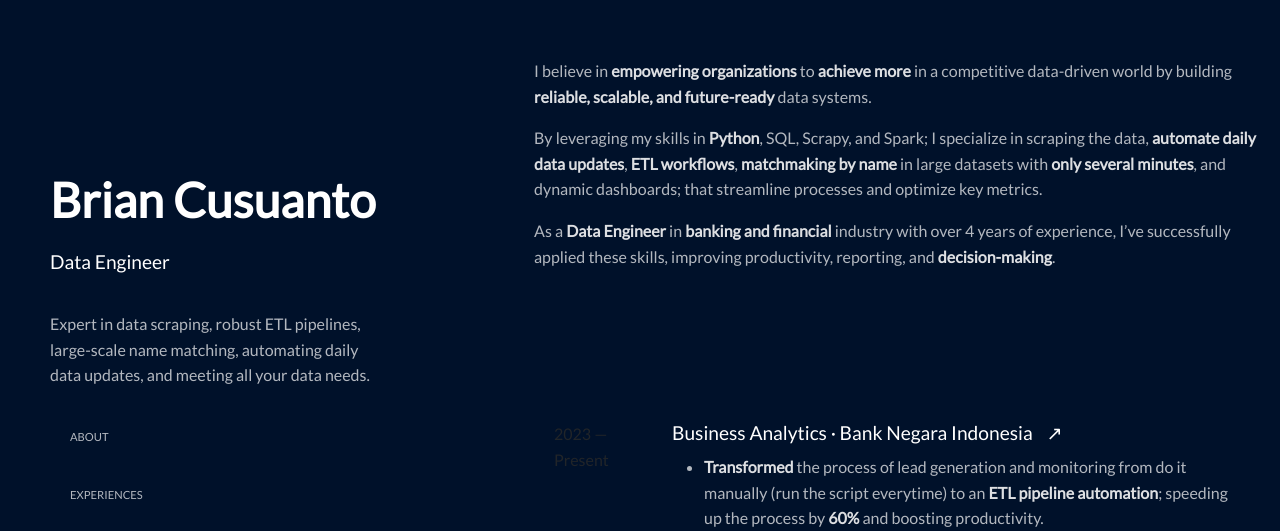
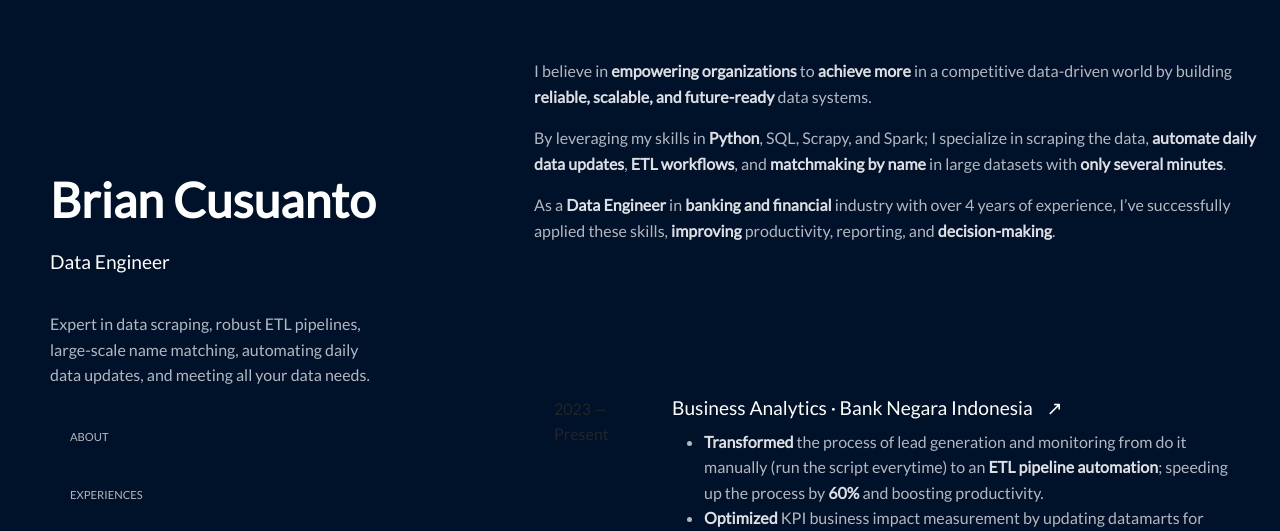
Before and after one commit to brdx88/brdx88.github.io, a plain HTML site: page index.html in a window 1280 px wide. Shown: the top 531 px of the page. Drawn offline with nearby package versions, Linux system fonts and the light colour scheme.

Commit message:
enhance strong tag in description

```diff
--- a/index.html
+++ b/index.html
@@ -78,9 +78,9 @@
                 <div class="container">
                     <p>I believe in <strong>empowering organizations</strong> to <strong>achieve more</strong> in a competitive data-driven world by building <strong>reliable, scalable, and future-ready</strong> data systems.</p>
                     <!-- <br> -->
-                    <p>By leveraging my skills in <strong>Python</strong>, SQL, Scrapy, and Spark; I specialize in scraping the data, <strong>automate daily data updates</strong>, <strong>ETL workflows</strong>, <strong>matchmaking by name</strong> in large datasets with <strong>only several minutes</strong>, and dynamic dashboards; that streamline processes and optimize key metrics.</p>
+                    <p>By leveraging my skills in <strong>Python</strong>, SQL, Scrapy, and Spark; I specialize in scraping the data, <strong>automate daily data updates</strong>, <strong>ETL workflows</strong>, and <strong>matchmaking by name</strong> in large datasets with <strong>only several minutes</strong>.</p>
                     <!-- <br> -->
-                    <p>As a <strong>Data Engineer</strong> in <strong>banking and financial</strong> industry with over 4 years of experience, I’ve successfully applied these skills, improving productivity, reporting, and <strong>decision-making</strong>.</p>
+                    <p>As a <strong>Data Engineer</strong> in <strong>banking and financial</strong> industry with over 4 years of experience, I’ve successfully applied these skills, <strong>improving</strong> productivity, reporting, and <strong>decision-making</strong>.</p>
                 </div>
             </section>
 
```
